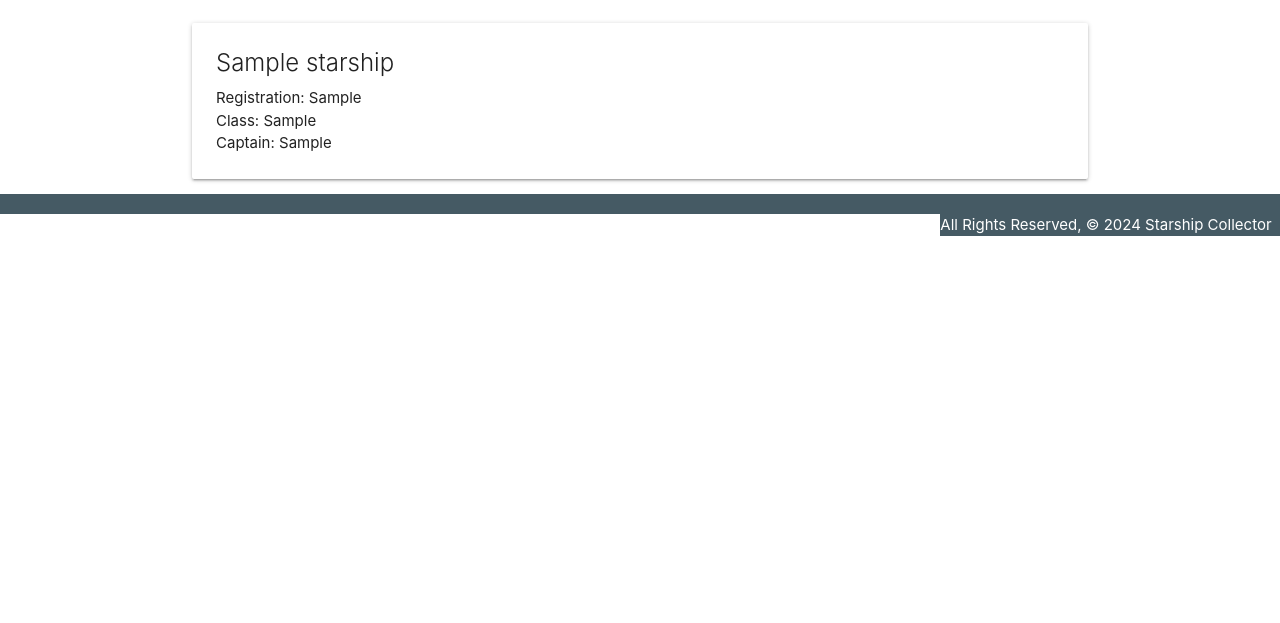
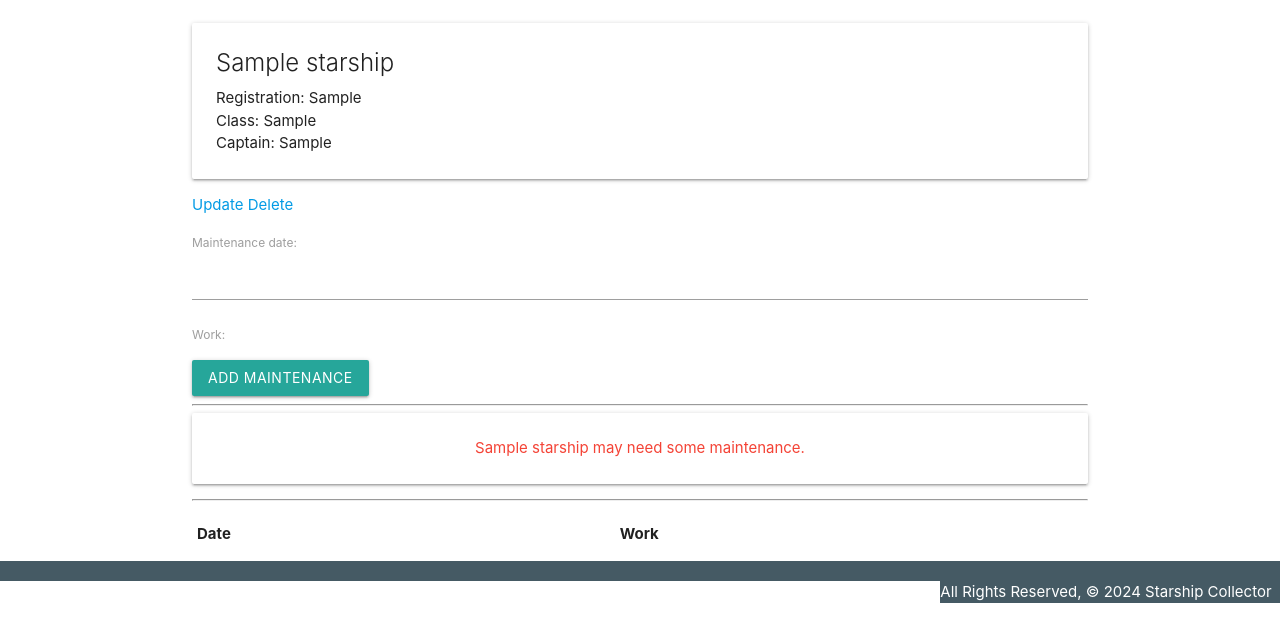
Before and after one commit to Jlarranaga/starshipcollector, a Django app: page /starships/1 in a window 1280 px wide. Shown: the part 177-800 px from the top of the page. Run offline with Django 3.2, Linux system fonts and the light colour scheme; tables that the repository leaves empty hold one stand-in row (values such as "Sample post"); lists and menus that the app fills with data are empty.

Commit message:
part4 done

```diff
--- /dev/null
+++ b/main_app/forms.py
@@ -0,0 +1,7 @@
+from django.forms import ModelForm
+from .models import Maintenance
+
+class MaintenanceForm(ModelForm):
+    class Meta:
+        model = Maintenance
+        fields = ['date', 'work']
--- a/main_app/models.py
+++ b/main_app/models.py
@@ -1,7 +1,13 @@
 from django.db import models
+from django.urls import reverse
+from datetime import date
 
 # Create your models here.
-
+WORKS = (
+    ('W', 'Warp Core'),
+    ('S', 'Shields'),
+    ('T', 'Transporters'),
+)
 
 class Starship(models.Model):
     name = models.CharField(max_length=100)
@@ -11,3 +17,41 @@
 
     def __str__(self):
         return self.name
+
+    def get_absolute_url(self):
+        return reverse('detail', kwargs={'starship_id': self.id})
+
+    def maintenance_today(self):
+        # we can use django's filter, which produces a queryset for all feedings.
+        # we'll look at the array(QuerySet) and compare it to the length of the MEALS tuple
+        # we can return a boolean, that will be useful in our detail template
+        return self.maintenance_set.filter(date=date.today()).count() >= len(WORKS)
+
+
+class Maintenance(models.Model):
+    # our model attributes go here
+    # we can add a custom label to show up on our forms
+    date = models.DateField('maintenance date')
+    # meals are a charfield with max_length of one, because we're only going to save the first initial of each meal
+    # this will help generate a dropdown in the automagically created modelform
+
+    work = models.CharField(
+        max_length=1,
+        # add the custom 'choices' field option
+        # this is what will create our dropdown menu
+        choices=WORKS,
+        # set the default choice, to be 'B'
+        default=WORKS[0][0]
+    )
+    # creates the one to many relationship - Cat -< Feedings
+    # models.ForeignKey needs two args, the model, and what to do if the parent model is deleted.
+    # in the db, the column in the feedings table for the FK will be called cat_id, because django, by default, appends _id to the name of the model
+    # DO NOT CONFUSE THIS WITH MONGODB AND THEIR `._id` NOT THE SAME
+    starship = models.ForeignKey(Starship, on_delete=models.CASCADE)
+
+    def __str__(self):
+        return f"{self.get_work_display()} on {self.date} for {self.starship}"
+
+    # change the default sort
+    class Meta:
+        ordering = ['-date']
--- a/main_app/templates/base.html
+++ b/main_app/templates/base.html
@@ -20,8 +20,8 @@
                     </li>
                 </ul>
                 <ul class="right">
-                    <li><a href="/starships">Starships</a></li>
-                    <li><a href="/about">About</a></li>
+                    <li><a href="{% url 'index' %}">Starships</a></li>
+                    <li><a href="{% url 'about' %}">About</a></li>
                 </ul>
             </div>
         </nav>
--- a/main_app/templates/starships/detail.html
+++ b/main_app/templates/starships/detail.html
@@ -11,5 +11,41 @@
 
         </div>
     </div>
-
+    <div class="card-action">
+        <a href="{% url 'starships_update' starship.id %}">Update</a>
+        <a href="{% url 'starships_delete' starship.id %}">Delete</a>
+    </div>
+    <div class="col s6">
+        <form action="{% url 'add_maintenance' starship.id %}" method="POST">
+            {% csrf_token %}
+            <!-- render our inputs -->
+            <!-- renders form inputs as p tags -->
+            {{ maintenance_form.as_p }}
+            <input type="submit" class="btn" value="Add Maintenance">
+        </form>
+        <hr>
+        {% if starship.maintenance_today %}
+            <div class="card-panel teal-text center-align">
+                {{starship.name}} maintenance completed for the day!
+            </div>
+        {% else %}
+            <div class="card-panel red-text center-align">
+                {{starship.name}} may need some maintenance.
+            </div>
+        {% endif %}
+        <hr>
+        <table class="striped">
+            <thead>
+                <tr><th>Date</th><th>Work</th></tr>
+            </thead>
+            <tbody>
+                {% for maintenance in starship.maintenance_set.all %}
+                    <tr>
+                        <td>{{maintenance.date}}</td>
+                        <td>{{maintenance.get_work_display}}</td>
+                    </tr>
+                {% endfor %}
+            </tbody>
+        </table>
+    </div>
 {% endblock %}
--- a/main_app/urls.py
+++ b/main_app/urls.py
@@ -5,5 +5,9 @@
     path('', views.home, name='home'),
     path('about/', views.about, name='about'),
     path('starships/', views.starships_index, name='index'),
-    path('starships/<int:starship_id>', views.starships_detail, name='detail')
+    path('starships/<int:starship_id>', views.starships_detail, name='detail'),
+    path('starships/create', views.StarshipCreate.as_view(), name='startships_create'),
+    path('cats/<int:pk>/update', views.StarshipUpdate.as_view(), name='starships_update'),
+    path('cats/<int:pk>/delete', views.StarshipDelete.as_view(), name='starships_delete'),
+    path('cats/<int:starship_id>/add_maintenance', views.add_maintenance, name='add_maintenance'),
 ]
--- a/main_app/views.py
+++ b/main_app/views.py
@@ -1,6 +1,7 @@
-from django.shortcuts import render
-
+from django.shortcuts import render, redirect
+from django.views.generic.edit import CreateView, UpdateView, DeleteView
 from .models import Starship
+from .forms import MaintenanceForm
 
 # starships = [
 #     {'name': 'USS Enterprise-D', 'registration' : 'NCC-1701-D', 'class': 'Galaxy', 'captain': 'Jean-Luc Picard'},
@@ -26,7 +27,39 @@
     return render(request, 'starships/index.html', { 'starships': starships })
 
 def starships_detail(request, starship_id):
-    # find one cat with its id
+
     starship = Starship.objects.get(id=starship_id)
+    maintenance_form = MaintenanceForm()
+    return render(request, 'starships/detail.html', { 'starship': starship, 'maintenance_form' : maintenance_form })
 
-    return render(request, 'starships/detail.html', { 'starship': starship })
+class StarshipCreate(CreateView):
+    model = Starship
+    fields='__all__'
+    success_url = 'startships/{starship_id}'
+
+# Update View - extends the UpdateView class
+class StarshipUpdate(UpdateView):
+    model = Starship
+    # let's make it so you can't rename a cat
+    # we could simply say fields = '__all__', or we can customize like this:
+    fields = ['name', 'registration', 'ship_class', 'captain']
+
+# Delete View - extends DeleteView
+class StarshipDelete(DeleteView):
+    model = Starship
+
+    success_url = '/starships'
+
+def add_maintenance(request, starship_id):
+    # create a ModelForm instance using the data in request.POST
+    form = MaintenanceForm(request.POST)
+    # it's also important to validate forms.
+    # django gives us a built in function for that
+    if form.is_valid():
+        # dont want to save the feeding to the db until we have a cat id
+        new_maintenance = form.save(commit=False)
+        # this is where we add the cat id
+        new_maintenance.starship_id = starship_id
+        new_maintenance.save()
+    # finally, redirect to the cat detail page
+    return redirect('detail', starship_id=starship_id)
```
Also changed, not shown: main_app/templates/main_app/starship_confirm_delete.html (added, +14 -0 lines), main_app/templates/main_app/starship_form.html (added, +14 -0 lines), main_app/templates/starships/index.html (+6 -6 lines), main_app/migrations/0002_maintenance.py (added).
